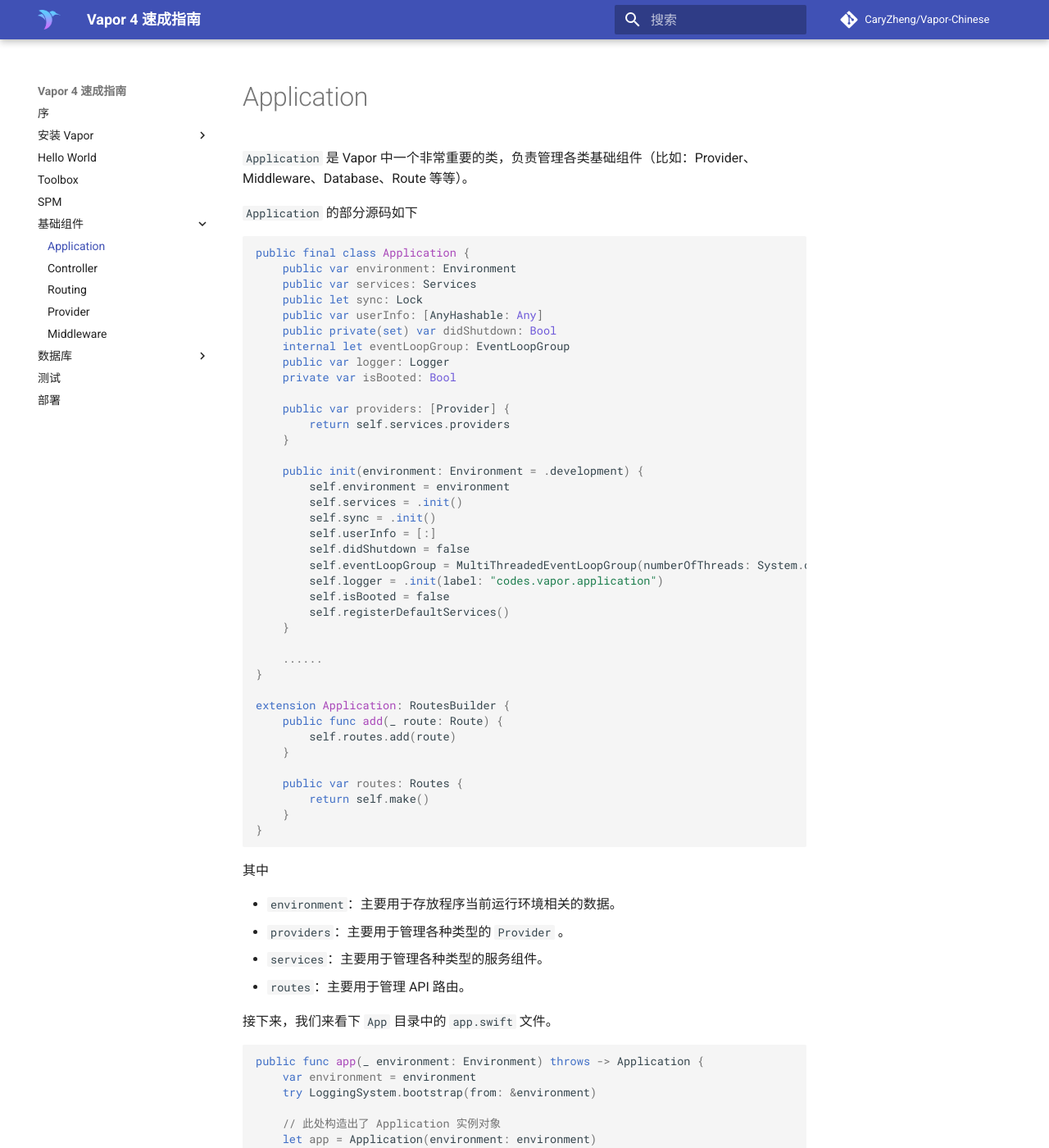
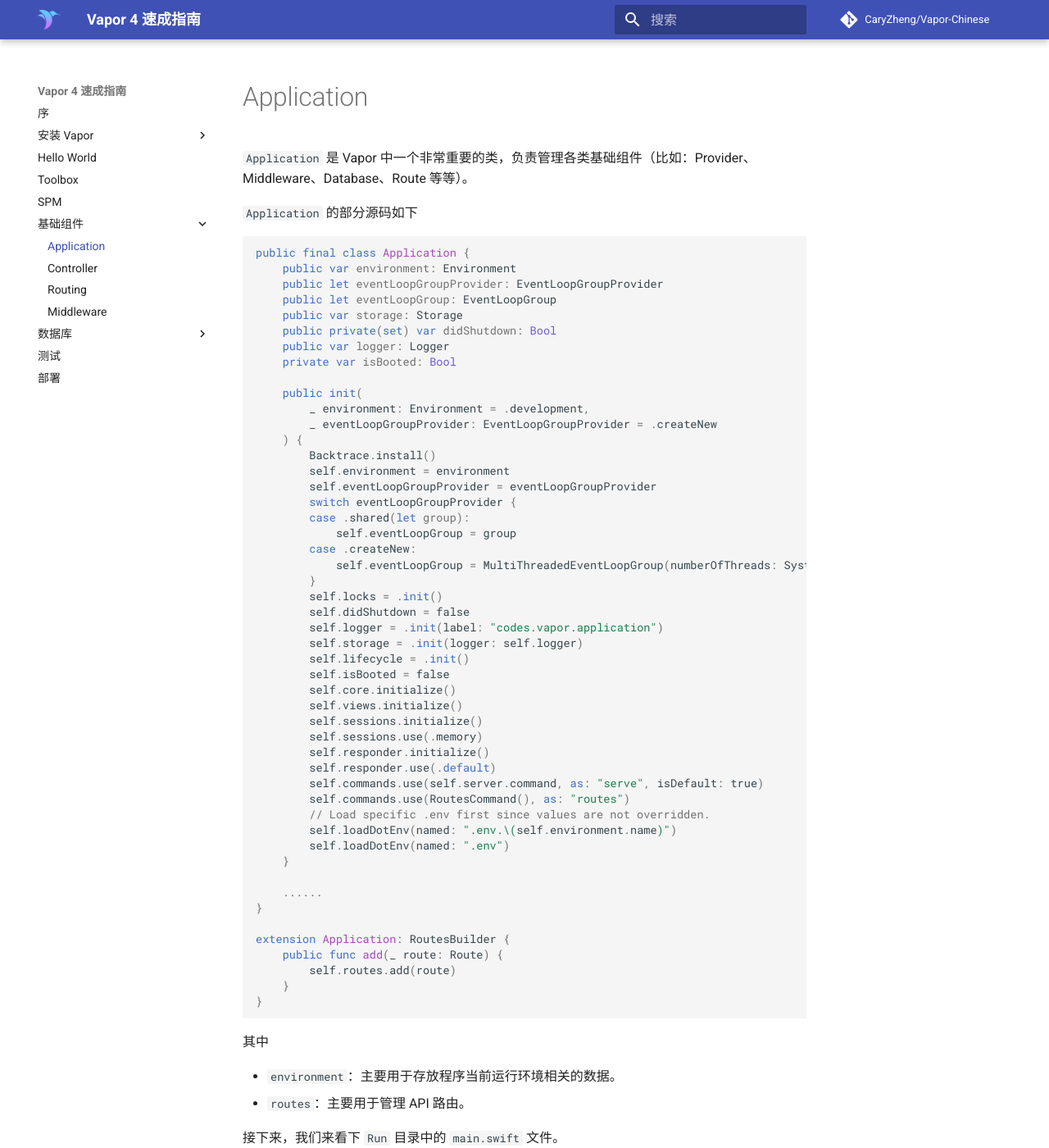
Before and after one commit to CaryZheng/Vapor4-Tutorial, an MkDocs documentation site: the page built from docs/base/application.md, in a window 1280 px wide and 1400 px high. Shown: the whole window at 82% size. Built offline with MkDocs 1.6.1 and Material for MkDocs 9.7.7, drawn with Linux system fonts in a browser that asks for light colours; comment, search, counter and statistics services are not loaded; some of the changed text lies outside the part shown.

Commit message:
Update base

````diff
--- a/docs/base/application.md
+++ b/docs/base/application.md
@@ -7,28 +7,43 @@
 ``` swift
 public final class Application {
     public var environment: Environment
-    public var services: Services
-    public let sync: Lock
-    public var userInfo: [AnyHashable: Any]
+    public let eventLoopGroupProvider: EventLoopGroupProvider
+    public let eventLoopGroup: EventLoopGroup
+    public var storage: Storage
     public private(set) var didShutdown: Bool
-    internal let eventLoopGroup: EventLoopGroup
     public var logger: Logger
     private var isBooted: Bool
 
-    public var providers: [Provider] {
-        return self.services.providers
-    }
-
-    public init(environment: Environment = .development) {
+    public init(
+        _ environment: Environment = .development,
+        _ eventLoopGroupProvider: EventLoopGroupProvider = .createNew
+    ) {
+        Backtrace.install()
         self.environment = environment
-        self.services = .init()
-        self.sync = .init()
-        self.userInfo = [:]
+        self.eventLoopGroupProvider = eventLoopGroupProvider
+        switch eventLoopGroupProvider {
+        case .shared(let group):
+            self.eventLoopGroup = group
+        case .createNew:
+            self.eventLoopGroup = MultiThreadedEventLoopGroup(numberOfThreads: System.coreCount)
+        }
+        self.locks = .init()
         self.didShutdown = false
-        self.eventLoopGroup = MultiThreadedEventLoopGroup(numberOfThreads: System.coreCount)
         self.logger = .init(label: "codes.vapor.application")
+        self.storage = .init(logger: self.logger)
+        self.lifecycle = .init()
         self.isBooted = false
-        self.registerDefaultServices()
+        self.core.initialize()
+        self.views.initialize()
+        self.sessions.initialize()
+        self.sessions.use(.memory)
+        self.responder.initialize()
+        self.responder.use(.default)
+        self.commands.use(self.server.command, as: "serve", isDefault: true)
+        self.commands.use(RoutesCommand(), as: "routes")
+        // Load specific .env first since values are not overridden.
+        self.loadDotEnv(named: ".env.\(self.environment.name)")
+        self.loadDotEnv(named: ".env")
     }
 
     ......
@@ -38,62 +53,38 @@
     public func add(_ route: Route) {
         self.routes.add(route)
     }
-
-    public var routes: Routes {
-        return self.make()
-    }
 }
 ```
 
 其中
 
 * `environment`：主要用于存放程序当前运行环境相关的数据。
-* `providers`：主要用于管理各种类型的 `Provider` 。
-* `services`：主要用于管理各种类型的服务组件。
 * `routes`：主要用于管理 API 路由。
 
-接下来，我们来看下 `App` 目录中的 `app.swift` 文件。
+接下来，我们来看下 `Run` 目录中的 `main.swift` 文件。
 
 ``` swift
-public func app(_ environment: Environment) throws -> Application {
-    var environment = environment
-    try LoggingSystem.bootstrap(from: &environment)
-
-    // 此处构造出了 Application 实例对象
-    let app = Application(environment: environment)
-
-    try configure(app)
-    return app
-}
+var env = try Environment.detect()
+try LoggingSystem.bootstrap(from: &env)
+let app = Application(env)
+defer { app.shutdown() }
+try configure(app)
+try app.run()
 ```
 
 还有 `configure.swift` 文件。
 
 ``` swift
 // Called before your application initializes.
-func configure(_ app: Application) throws {
-    // Register providers first
-    app.provider(FluentProvider())
+public func configure(_ app: Application) throws {
+    // Serves files from `Public/` directory
+    // app.middleware.use(FileMiddleware(publicDirectory: app.directory.publicDirectory))
 
-    // Register middleware
-    app.register(extension: MiddlewareConfiguration.self) { middlewares, app in
-        // Serves files from `Public/` directory
-        middlewares.use(app.make(FileMiddleware.self))
-    }
+    // Configure SQLite database
+    app.databases.use(.sqlite(.file("db.sqlite")), as: .sqlite)
 
-    app.databases.sqlite(
-        configuration: .init(storage: .connection(.file(path: "db.sqlite"))),
-        threadPool: app.make(),
-        poolConfiguration: app.make(),
-        logger: app.make(),
-        on: app.make()
-    )
-
-    app.register(Migrations.self) { c in
-        var migrations = Migrations()
-        migrations.add(CreateTodo(), to: .sqlite)
-        return migrations
-    }
+    // Configure migrations
+    app.migrations.add(CreateTodo())
 
     try routes(app)
 }
@@ -118,4 +109,4 @@
 }
 ```
 
-从中可以看出，`Application` 管理着各类基础组件（比如：Provider、Middleware、Database、Route 等等），并贯穿于程序的整个生命周期。
+从中可以看出，`Application` 管理着各类基础组件（比如：Environment、Logger、Route 等等），并贯穿于程序的整个生命周期。
--- a/mkdocs.yml
+++ b/mkdocs.yml
@@ -46,7 +46,6 @@
   - Application: base/application.md
   - Controller: base/controller.md
   - Routing: base/routing.md
-  - Provider: base/provider.md
   - Middleware: base/middleware.md
 - 数据库:
   - MySQL: database/mysql.md
````
Also changed, not shown: docs/base/middleware.md (+4 -14 lines), docs/base/provider.md (deleted, +0 -3 lines).
